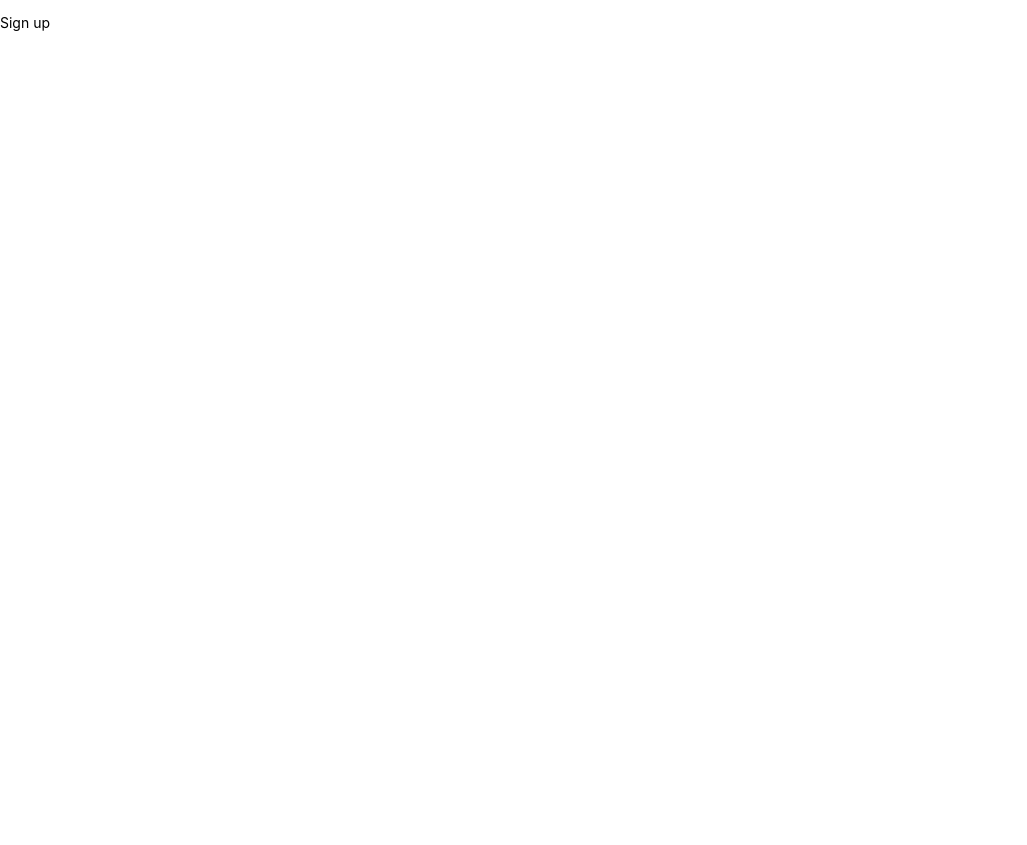
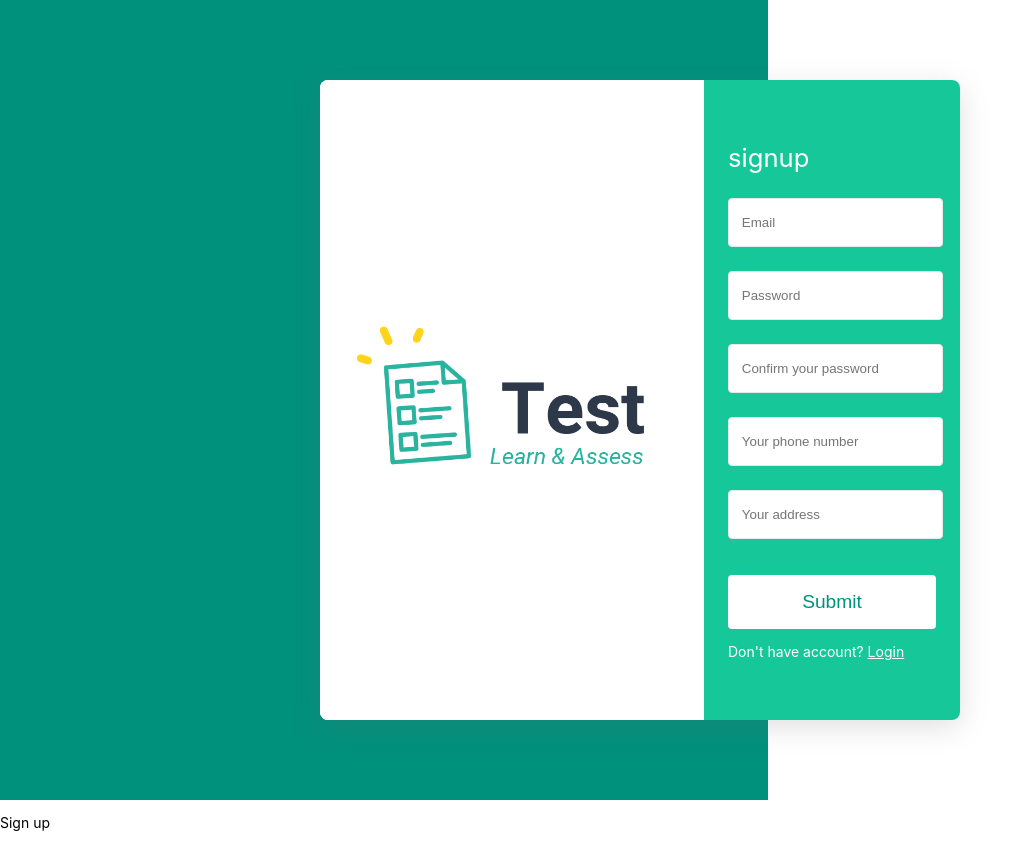
Before and after one commit to Daed-Inside/Online-Exam-Client, a React (Create React App) app: page /signup in a window 1280 px wide. Shown: the whole page, without its empty margins (0-1027 px from the left). Before the commit the page ends 800 px from the top, so only its background shows below. Built offline with nearby package versions, Linux system fonts and the light colour scheme.

Commit message:
commit signup & validation

```diff
--- /dev/null
+++ b/src/components/FormikError/FormikError.css
@@ -0,0 +1,20 @@
+.triangleError {
+    border: 6px solid transparent;
+    border-bottom: .5rem solid #df4857;
+    margin-left: 1rem;
+    width:0;
+    height:0;
+}
+
+.index-error {
+    background-color: #df4857;
+    color: #FFFFFF;
+    width: 80%;
+    position: relative;
+    border-radius: 2px;
+    padding: 5px;
+}
+
+.error-box{
+    position: absolute;
+}
--- /dev/null
+++ b/src/components/FormikError/FormikError.js
@@ -0,0 +1,10 @@
+import './FormikError.css'
+
+export function FormikError(errors, name) {
+    return(
+        <div className="error-box">
+            <div className="triangleError"></div>
+            <div className="index-error">{errors[name]}</div>
+        </div>
+    )
+}
--- /dev/null
+++ b/src/constants/validation.js
@@ -0,0 +1,16 @@
+import * as Yup from "yup";
+
+const phoneRegExp = /^((\\+[1-9]{1,4}[ \\-]*)|(\\([0-9]{2,3}\\)[ \\-]*)|([0-9]{2,4})[ \\-]*)*?[0-9]{3,4}?[ \\-]*[0-9]{3,4}?$/
+
+export const SignUpSchema = Yup.object().shape({
+    email: Yup.string().email('Invalid email').required('Required'),
+    password: Yup.string().min(2, 'Too short').max(50, 'Too Long').required('Required'),
+    confirmPass: Yup.string().oneOf([Yup.ref('password'), null], 'Passwords must match').min(2, 'Too short').max(50, 'Too Long').required('Required'),
+    address: Yup.string().min(2, 'Too short').max(50, 'Too Long').required('Required'),
+    phone: Yup.string().matches(phoneRegExp, 'Phone number is not valid').min(8, 'Invalid phone number').max(14, 'Invalid phone number').required('Required')
+  })
+
+  export const SignInSchema = Yup.object().shape({
+    email: Yup.string().email('Invalid email').required('Required'),
+    password: Yup.string().required('Required')
+  })
--- a/src/features/login/login.css
+++ b/src/features/login/login.css
@@ -70,11 +70,14 @@ img {
 }
 
 .login-input {
+  width: 90%
+}
+
+.input-section{
   margin-bottom: 24px;
 }
 
 .login-button {
-  cursor: pointer;
   border: none;
   border-radius: 4px;
   margin-top: 12px;
@@ -82,6 +85,17 @@ img {
   font-size: 1.2rem;
   color: #00917c;
   background-color: #ffffff;
+}
+
+.login-button:hover {
+  cursor: pointer;
+  border: none;
+  border-radius: 4px;
+  margin-top: 12px;
+  padding: 16px;
+  font-size: 1.2rem;
+  color: #FFFFFF;
+  background-color: #33ccff;
 }
 
 .login-forgot_pass {
--- a/src/features/signup/signup.css
+++ b/src/features/signup/signup.css
@@ -0,0 +1,117 @@
+.signup-layout {
+    width: 100%;
+    height: 100vh;
+    display: flex;
+    position: relative;
+  }
+
+  .signup-layout > .signup-background_left {
+    height: 100vh;
+    width: 60%;
+    background-color: #00917c;
+  }
+
+  .signup-layout > .signup-background_right {
+    height: 100vh;
+    width: 40%;
+    background-color: #ffffff;
+  }
+
+  .signup-panel {
+    overflow: hidden;
+    border-radius: 8px;
+    box-shadow: rgba(100, 100, 111, 0.2) 0px 7px 29px 0px;
+    background-color: #ffffff;
+    position: absolute;
+    transform: translate(-50%, -50%);
+    left: 50%;
+    top: 50%;
+    margin: auto;
+    width: 50%;
+    height: 80%;
+    display: flex;
+    flex-direction: row;
+  }
+
+  img {
+    width: 100%;
+    object-fit: contain;
+  }
+
+  .signup-panel_left {
+    background-color: #ffffff;
+    width: 60%;
+    height: 100%;
+    display: flex;
+  }
+
+  .signup-panel_right {
+    background-color: #16c79a;
+    width: 40%;
+    height: 100%;
+    display: flex;
+    flex-direction: column;
+    padding-top: 36px;
+    padding-bottom: 12px;
+  }
+
+  .signup-heading {
+    padding-left: 1.5rem;
+    font-size: 1.6rem;
+    color: #ffffff;
+  }
+
+  .signup-form {
+    margin-bottom: auto;
+    padding-left: 1.5rem;
+    padding-right: 1.5rem;
+    display: flex;
+    flex-direction: column;
+  }
+
+  .signup-input {
+    margin-bottom: 0px;
+    width: 90%;
+  }
+
+  .signup-button {
+    border: none;
+    border-radius: 4px;
+    margin-top: 12px;
+    padding: 16px;
+    font-size: 1.2rem;
+    color: #00917c;
+    background-color: #ffffff;
+  }
+
+  .signup-button:hover {
+    cursor: pointer;
+    border: none;
+    border-radius: 4px;
+    margin-top: 12px;
+    padding: 16px;
+    font-size: 1.2rem;
+    color: #FFFFFF;
+    background-color: #33ccff;
+  }
+
+  .signup-forgot_pass {
+    color: #ffffff;
+    margin-top: 8px;
+    margin-bottom: 8px;
+    text-align: right;
+  }
+
+  .signup-remmber_me {
+    color: #ffffff;
+    margin-bottom: 12px;
+  }
+
+  .signup-content {
+    color: #ffffff;
+  }
+
+  .input-section {
+    margin-bottom: 24px;
+    width: 100%
+  }
--- a/src/features/signup/signup.js
+++ b/src/features/signup/signup.js
@@ -1,11 +1,126 @@
-import './signup.css';
+import "./signup.css";
+import { Formik, Form, Field, ErrorMessage } from "formik";
+import { Link } from "react-router-dom";
+import ImageStudy from "../../assets/images/login_test_image.png";
+import { SignUpSchema } from "../../constants/validation";
+import { FormikError } from "../../components/FormikError/FormikError.js";
 
-function SignUp(){
-    return (
-        <>
-            <p>Sign up</p>
-        </>
-    )
+function SignUp() {
+  return (
+    <>
+      <div className="signup-layout">
+        <div className="signup-background_left"></div>
+        <div className="signup-background_right"></div>
+        <div className="signup-panel">
+          <div className="signup-panel_left">
+            <img alt="imagestudy" src={ImageStudy} />
+          </div>
+          <div className="signup-panel_right">
+            <p className="signup-heading">signup</p>
+            <Formik
+              initialValues={{
+                email: "",
+                password: "",
+                confirmPass: "",
+                phone: "",
+                address: "",
+              }}
+              validationSchema={SignUpSchema}
+              onSubmit={(values, { setSubmitting }) => {
+                setTimeout(() => {
+                  alert(JSON.stringify(values, null, 2));
+                  setSubmitting(false);
+                }, 400);
+              }}
+            >
+              {({
+                isSubmitting,
+                handleChange,
+                handleBlur,
+                handleSubmit,
+                values,
+                errors,
+                touched,
+              }) => (
+                <Form className="signup-form">
+                  <div className="input-section">
+                    <Field
+                      className="signup-input"
+                      type="email"
+                      name="email"
+                      placeholder="Email"
+                    />
+                    {errors.email ? FormikError(errors, "email") : <div />}
+                  </div>
+                  {/* <ErrorMessage name="email" component="div" /> */}
+                  <div className="input-section">
+                    <Field
+                      className="signup-input"
+                      type="password"
+                      name="password"
+                      placeholder="Password"
+                    />
+                    {errors.password ? (
+                      FormikError(errors, "password")
+                    ) : (
+                      <div />
+                    )}
+                  </div>
+                  <div className="input-section">
+                    <Field
+                      className="signup-input"
+                      type="password"
+                      name="confirmPass"
+                      placeholder="Confirm your password"
+                    />
+                    {errors.confirmPass ? (
+                      FormikError(errors, "confirmPass")
+                    ) : (
+                      <div />
+                    )}
+                  </div>
+                  <div className="input-section">
+                    <Field
+                      className="signup-input"
+                      type="text"
+                      name="phone"
+                      placeholder="Your phone number"
+                    />
+                    {errors.phone ? FormikError(errors, "phone") : <div />}
+                  </div>
+                  {/* <ErrorMessage name="phone" component="div" /> */}
+                  <div className="input-section">
+                    <Field
+                      className="signup-input"
+                      type="text"
+                      name="address"
+                      placeholder="Your address"
+                    />
+                  </div>
+                  {/* <ErrorMessage name="password" component="div" /> */}
+                  <button
+                    className="signup-button"
+                    type="submit"
+                    disabled={isSubmitting}
+                    onSubmit={handleSubmit}
+                  >
+                    Submit
+                  </button>
+                  <p className="signup-content">
+                    Don't have account?{" "}
+                    <Link className="signup-forgot_pass" to="/login">
+                      Login
+                    </Link>
+                  </p>
+                </Form>
+              )}
+            </Formik>
+          </div>
+        </div>
+      </div>
+      <p>Sign up</p>
+    </>
+  );
 }
 
 export default SignUp;
```
Also changed, not shown: src/features/login/login.js (+60 -29 lines).
